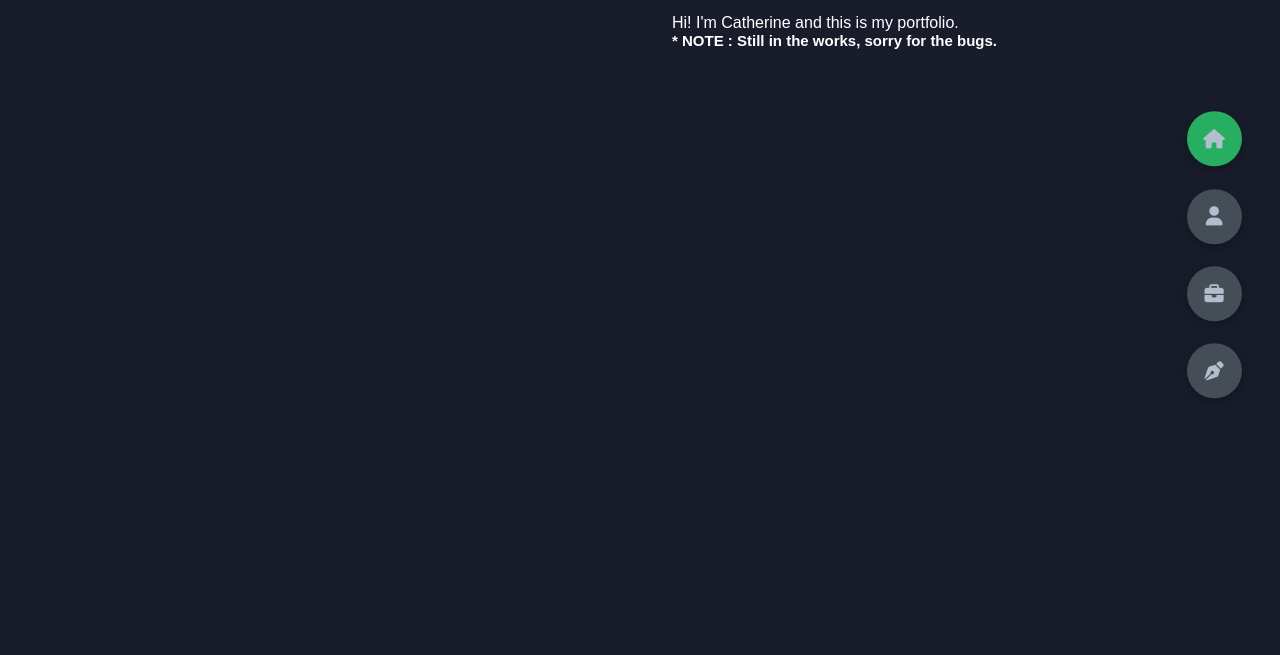
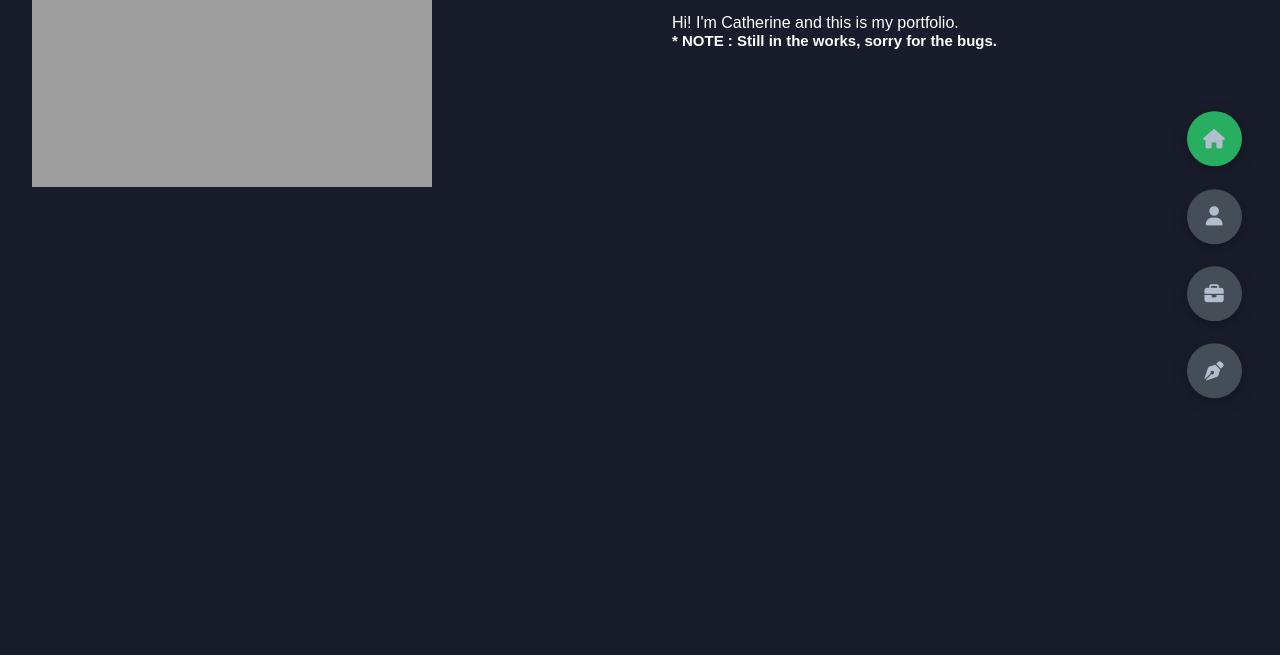
Before and after one commit to C-Bolick/upgraded-giggle, a plain HTML site: page index.html in a window 1280 px wide. Shown: the part 145-800 px from the top of the page. Drawn offline with Linux system fonts and the light colour scheme; the site is published under a folder, as on GitHub Pages, so addresses that start at the root find nothing.

Commit message:
Add files via upload

```diff
--- a/index.html
+++ b/index.html
@@ -18,7 +18,7 @@
 
             <div class="left-header">
                 <div class="image">
-                        <img src="/upgraded-giggle/images/img1.png" alt="avatar">
+                        <img src="./images/img1.png" alt="avatar">
                 </div>
             </div>
 
```
